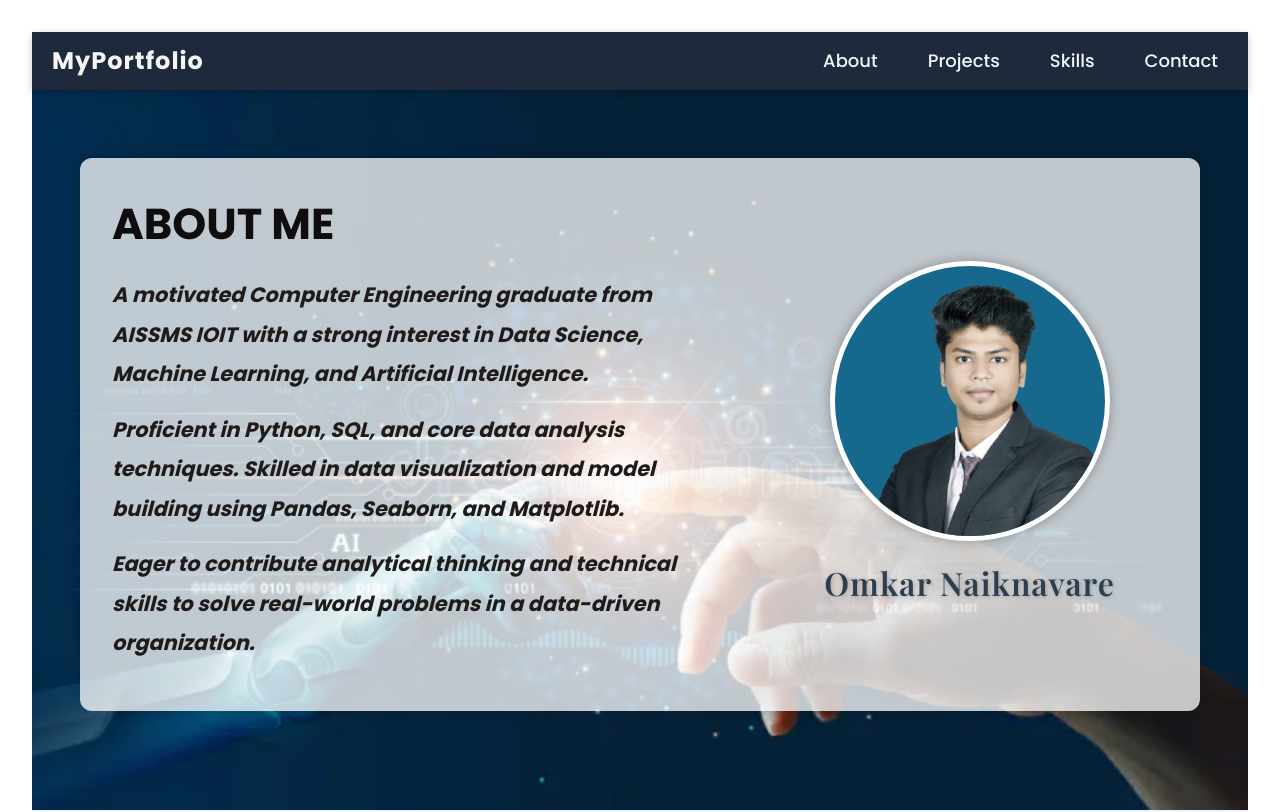
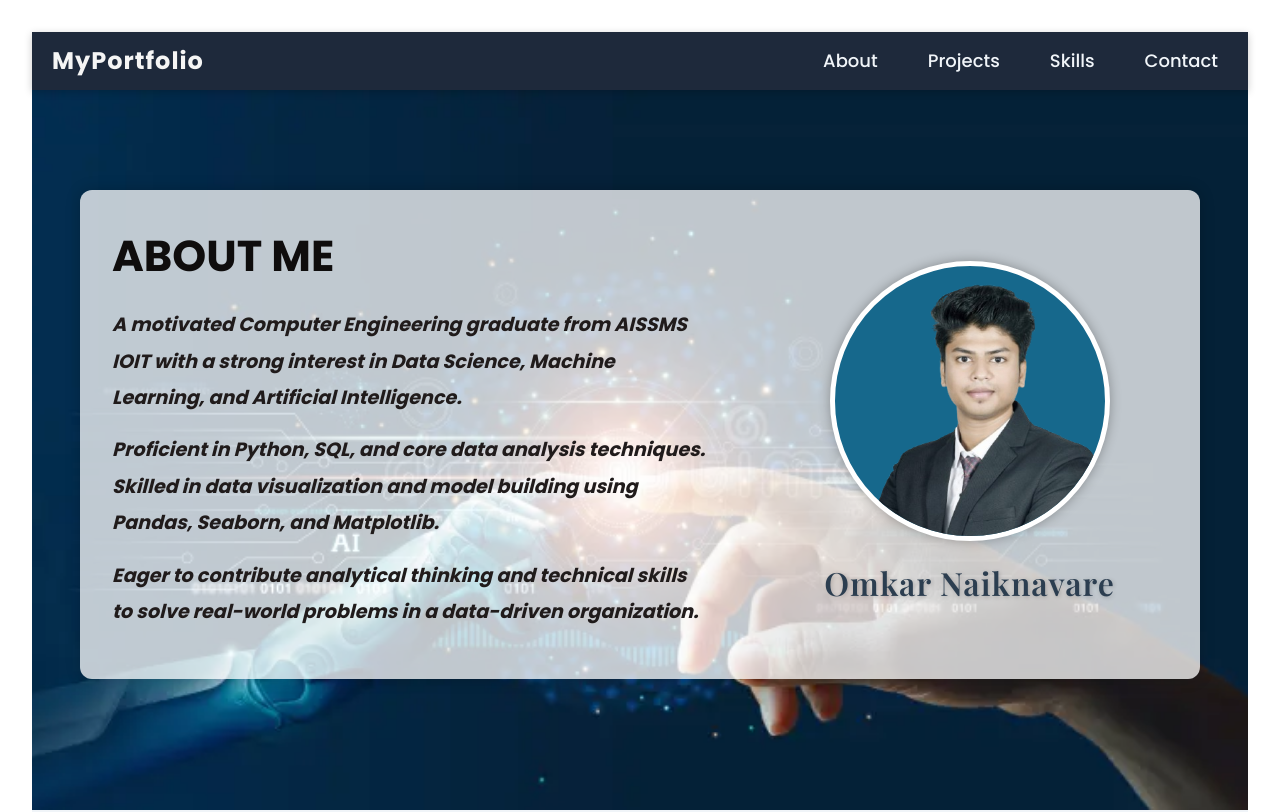
Before and after one commit to omkar300/portfolio, a React (Create React App) app: page / in a window 1280 px wide. Shown: the top 812 px of the page. Built offline with nearby package versions, Linux system fonts and the light colour scheme.

Commit message:
Update About.css

```diff
--- a/src/components/About/About.css
+++ b/src/components/About/About.css
@@ -52,7 +52,7 @@
 }
 
 .about-description {
-  font-size: 1.3rem;
+  font-size: 1.2rem;
   line-height: 1.9;
   margin-bottom: 1rem;
   font-style: oblique;
```
